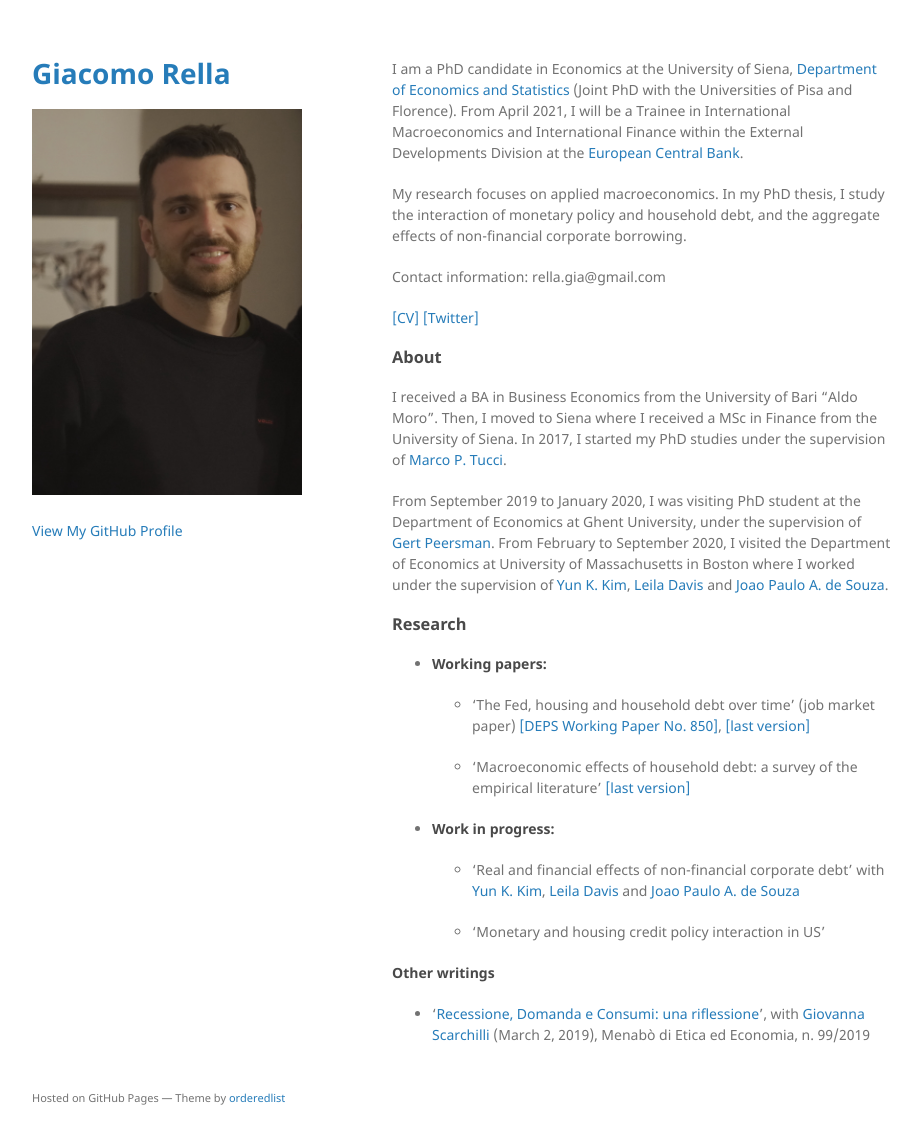
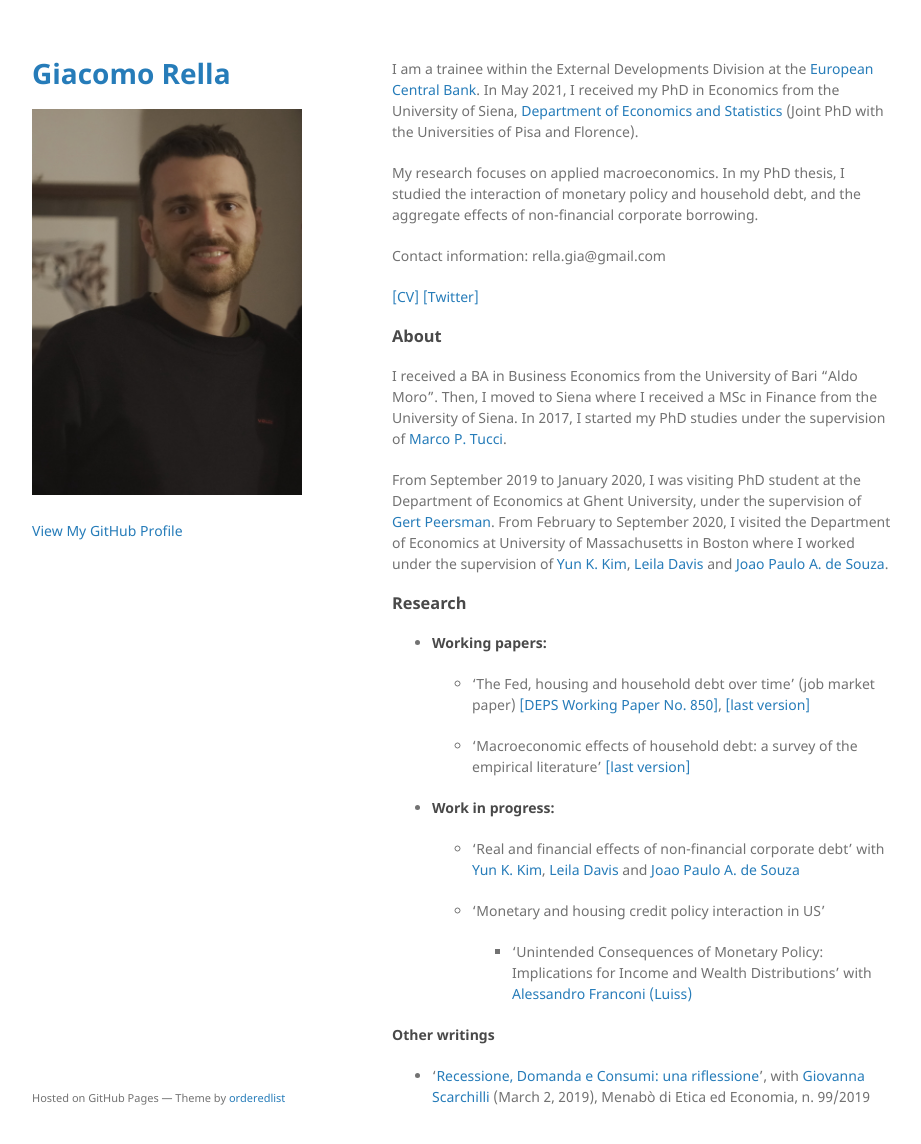
Before and after one commit to giacomorella/giacomorella.github.io, a Jekyll site: the page built from index.md, in a window 1280 px wide and 1177 px high. Shown: the top 1144 px of the window, without its empty margins (178-1099 px from the left). Built offline with Jekyll 4.4.1, drawn with Linux system fonts in a browser that asks for light colours; the repository's description, which GitHub fills in, is left out.

Commit message:
Update index.md

```diff
--- a/index.md
+++ b/index.md
@@ -2,9 +2,9 @@
 layout: default
 ---
 
-I am a PhD candidate in Economics at the University of Siena, [Department of Economics and Statistics](https://www.deps.unisi.it/it) (Joint PhD with the Universities of Pisa and Florence). From April 2021, I will be a Trainee in International Macroeconomics and International Finance within the External Developments Division at the [European Central Bank](https://www.ecb.europa.eu/home/html/index.en.html).
+I am a trainee within the External Developments Division at the [European Central Bank](https://www.ecb.europa.eu/home/html/index.en.html). In May 2021, I received my PhD in Economics from the University of Siena, [Department of Economics and Statistics](https://www.deps.unisi.it/it) (Joint PhD with the Universities of Pisa and Florence).
 
-My research focuses on applied macroeconomics. In my PhD thesis, I study the interaction of monetary policy and household debt, and the aggregate effects of non-financial corporate borrowing.
+My research focuses on applied macroeconomics. In my PhD thesis, I studied the interaction of monetary policy and household debt, and the aggregate effects of non-financial corporate borrowing.
 
 Contact information: rella.gia@gmail.com
 
@@ -15,7 +15,6 @@ Contact information: rella.gia@gmail.com
 I received a BA in Business Economics from the University of Bari "Aldo Moro". Then, I moved to Siena where I received a MSc in Finance from the University of Siena. In 2017, I started my PhD studies under the supervision of [Marco P. Tucci](https://docenti.unisi.it/it/marcotucci).
 
 From September 2019 to January 2020, I was visiting PhD student at the Department of Economics at Ghent University, under the supervision of [Gert Peersman](https://sites.google.com/view/gert-peersman/home). From February to September 2020, I visited the Department of Economics at University of Massachusetts in Boston where I worked under the supervision of [Yun K. Kim](https://blogs.umb.edu/yunkim/), [Leila Davis](https://www.leiladavis.net/) and [Joao Paulo A. de Souza](https://sites.google.com/view/joaodesouza/).
-
 
 ### Research
 
@@ -31,6 +30,9 @@ From September 2019 to January 2020, I was visiting PhD student at the Departmen
 
 	-   'Monetary and housing credit policy interaction in US'
 
+         -   'Unintended Consequences of Monetary Policy: Implications for Income and Wealth Distributions' with [Alessandro Franconi (Luiss)](https://sites.google.com/view/alessandrofranconi/home?authuser=0)
+
+
 #### Other writings
 
 *   '[Recessione, Domanda e Consumi: una riflessione](https://www.eticaeconomia.it/recessione-domanda-e-consumi-una-riflessione/)', with [Giovanna Scarchilli](https://twitter.com/giovannascarchi) (March 2, 2019), Menabò di Etica ed Economia, n. 99/2019
```
